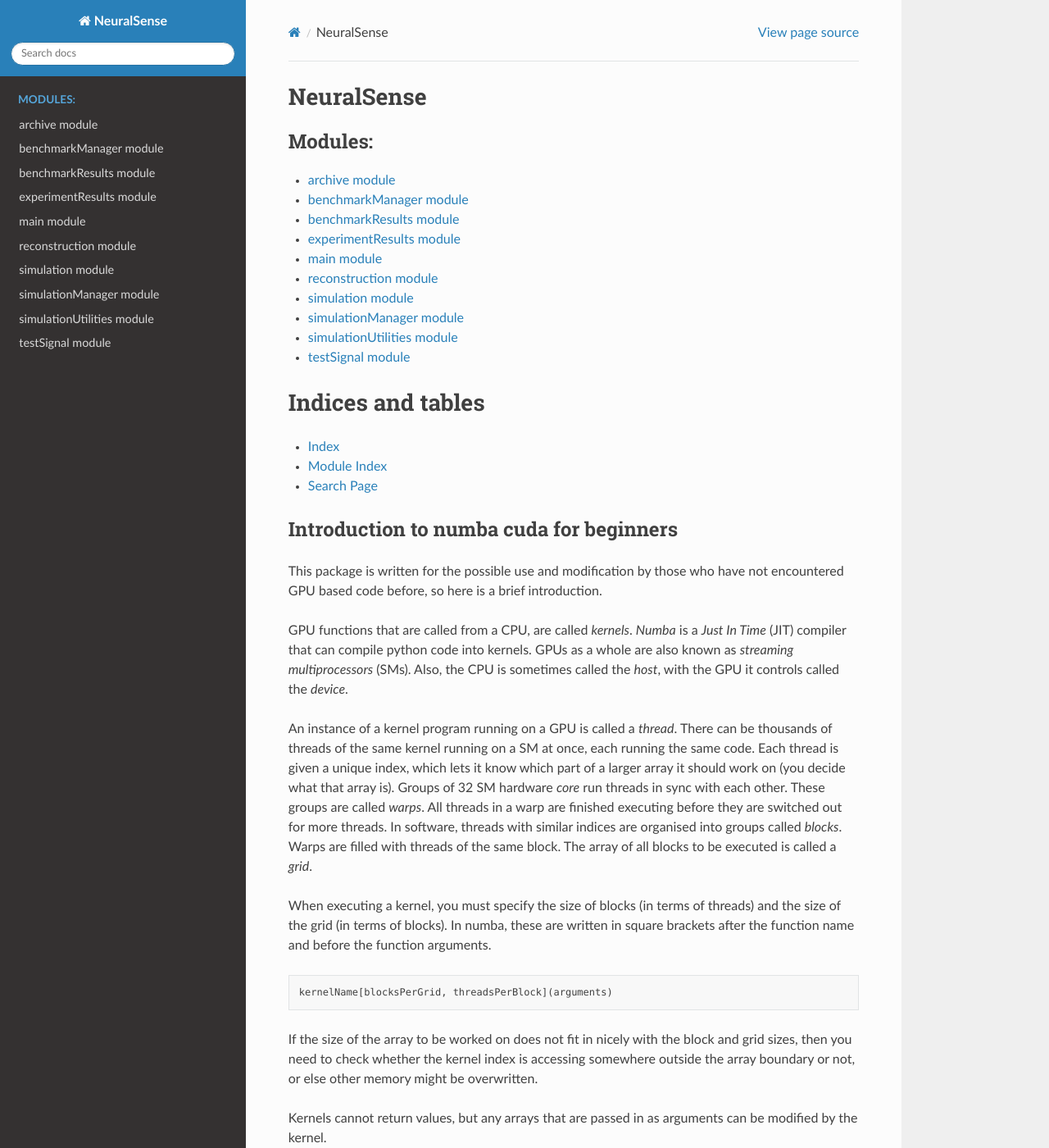
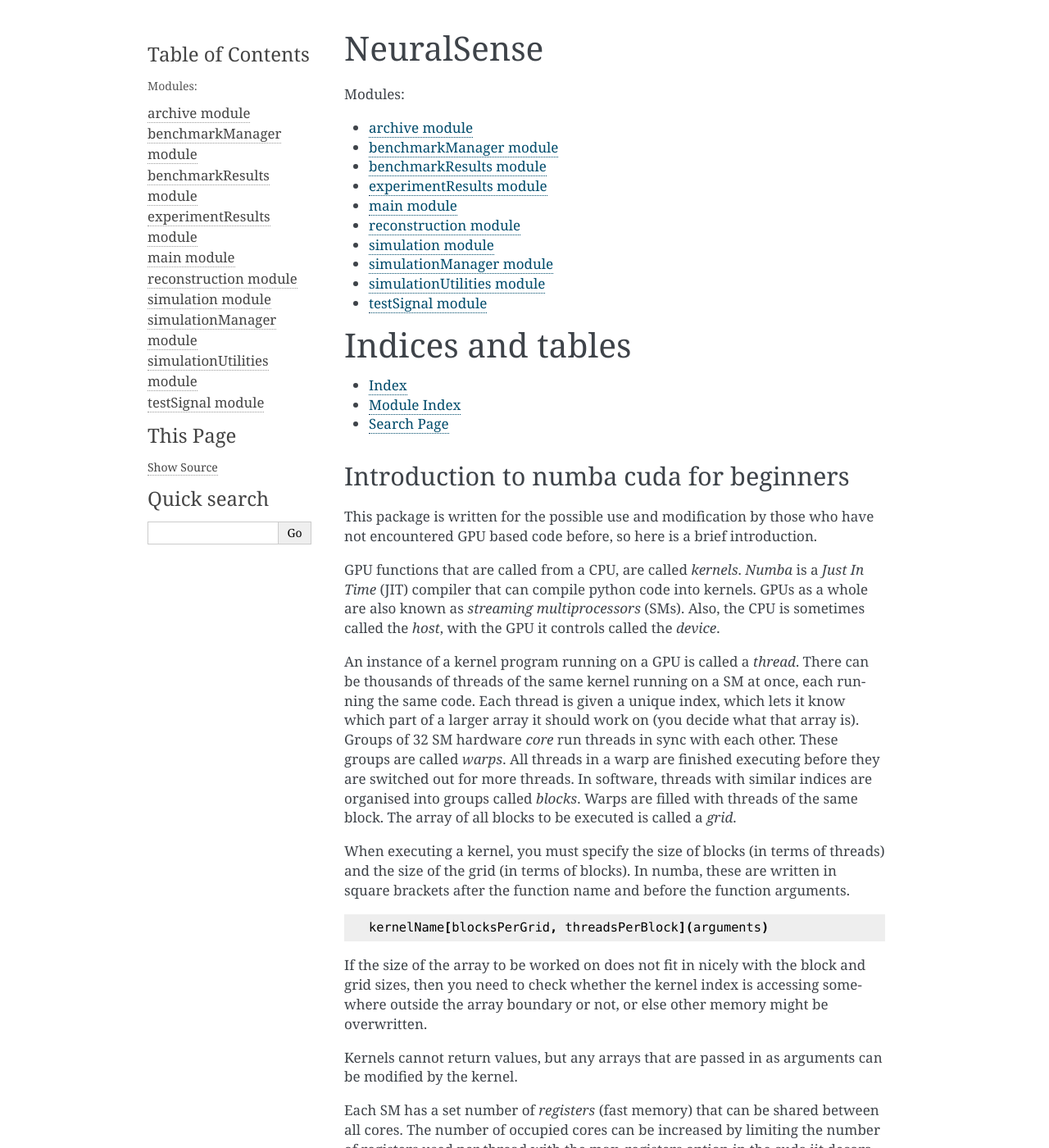
Before and after one commit to jamdou/neural-sense, a Sphinx documentation site: the page built from docs/source/index.rst, in a window 1280 px wide and 1400 px high. Shown: the whole window at 82% size. Built offline with Sphinx 7.4.7, drawn with Linux system fonts in a browser that asks for light colours; some of the changed text lies outside the part shown.

Commit message:
Setting up read the docs.

```diff
--- a/docs/source/conf.py
+++ b/docs/source/conf.py
@@ -22,7 +22,7 @@
 
 import os
 import sys
-import sphinx_rtd_theme
+# import sphinx_rtd_theme
 # import exts.numbadoc
 sys.path.insert(0, os.path.abspath('..\\..\\'))
 sys.path.append(os.path.abspath('exts\\'))
@@ -82,7 +82,7 @@
 #
 # html_theme = 'haiku'
 # html_theme = "default"
-html_theme = "sphinx_rtd_theme"
+# html_theme = "sphinx_rtd_theme"
 
 # Add any paths that contain custom static files (such as style sheets) here,
 # relative to this directory. They are copied after the builtin static files,
```
